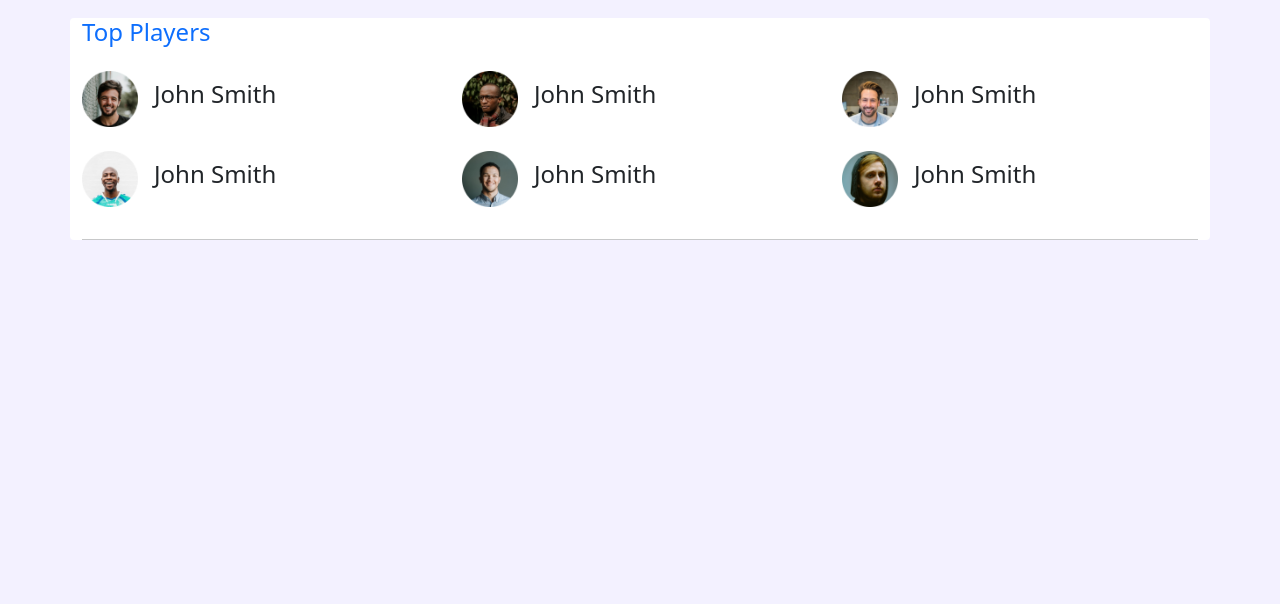
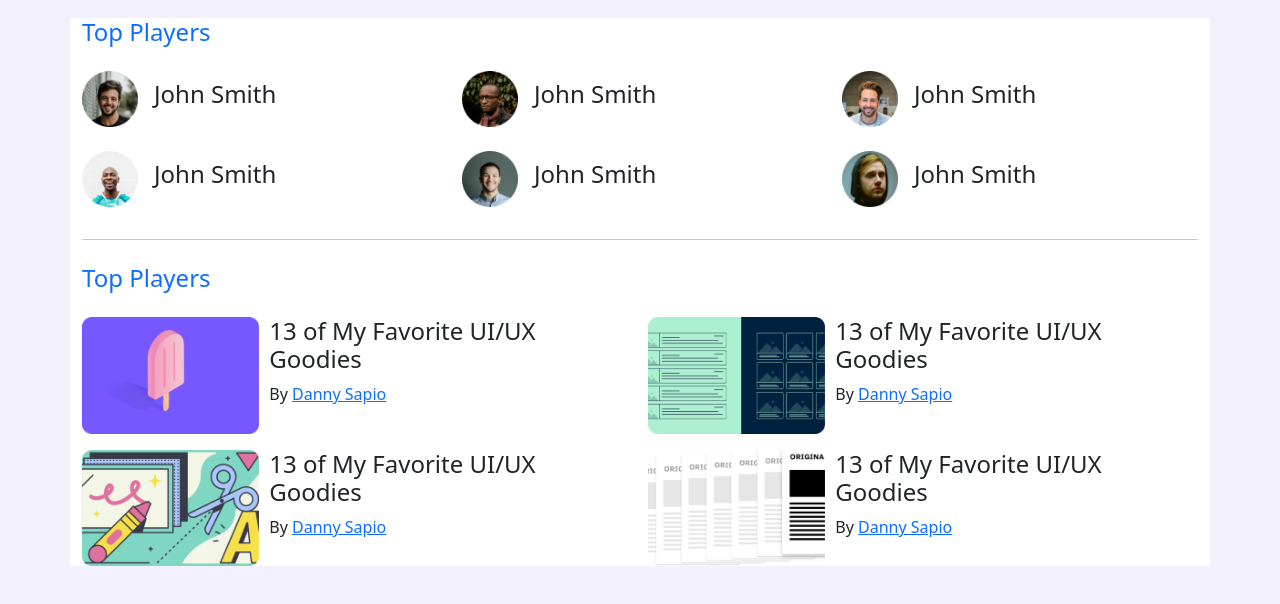
Before and after one commit to jamintowebdev/leader-board-bootstrap, a plain HTML site: page index.html in a window 1280 px wide. Shown: the part 90-694 px from the top of the page. Drawn offline with Linux system fonts and the light colour scheme.

Commit message:
final commit for this project

```diff
--- a/index.html
+++ b/index.html
@@ -76,6 +76,59 @@
                 </div>
             </div>
             <hr>
+            <div>
+                <h4 class="text-primary my-4">Top Players</h4>
+                <div class="row g-3">
+                    <div class="col-md-12 col-lg-6 d-flex">
+                        <div class="row">
+                            <div class="col-12 col-md-4">
+                                <img width="177px" src="images/blogs/blog-1.png" alt="">
+                            </div>
+                        <div class="ps-2 col-12 col-md-6">
+                            <h4>13 of My Favorite
+                                UI/UX Goodies</h4>
+                            <p>By <a href="">Danny Sapio</a></p>
+                        </div>
+                        </div>
+                    </div>
+                    <div class="col-md-12 col-lg-6 d-flex">
+                        <div class="row">
+                            <div class="col-12 col-md-4">
+                                <img width="177px" src="images/blogs/blog-2.png" alt="">
+                            </div>
+                        <div class="ps-2 col-12 col-md-6">
+                            <h4>13 of My Favorite
+                                UI/UX Goodies</h4>
+                            <p>By <a href="">Danny Sapio</a></p>
+                        </div>
+                        </div>
+                    </div>
+                    <div class="col-md-12 col-lg-6 d-flex">
+                        <div class="row">
+                            <div class="col-12 col-md-4">
+                                <img width="177px" src="images/blogs/blog-3.png" alt="">
+                            </div>
+                        <div class="ps-2 col-12 col-md-6">
+                            <h4>13 of My Favorite
+                                UI/UX Goodies</h4>
+                            <p>By <a href="">Danny Sapio</a></p>
+                        </div>
+                        </div>
+                    </div>
+                    <div class="col-md-12 col-lg-6 d-flex">
+                        <div class="row">
+                            <div class="col-12 col-md-4">
+                                <img width="177px" src="images/blogs/blog-4.png" alt="">
+                            </div>
+                        <div class="ps-2 col-12 col-md-6">
+                            <h4>13 of My Favorite
+                                UI/UX Goodies</h4>
+                            <p>By <a href="">Danny Sapio</a></p>
+                        </div>
+                        </div>
+                    </div>
+                </div>
+            </div>
         </section>
     </main>
     <!-- footer part of the website -->
```
